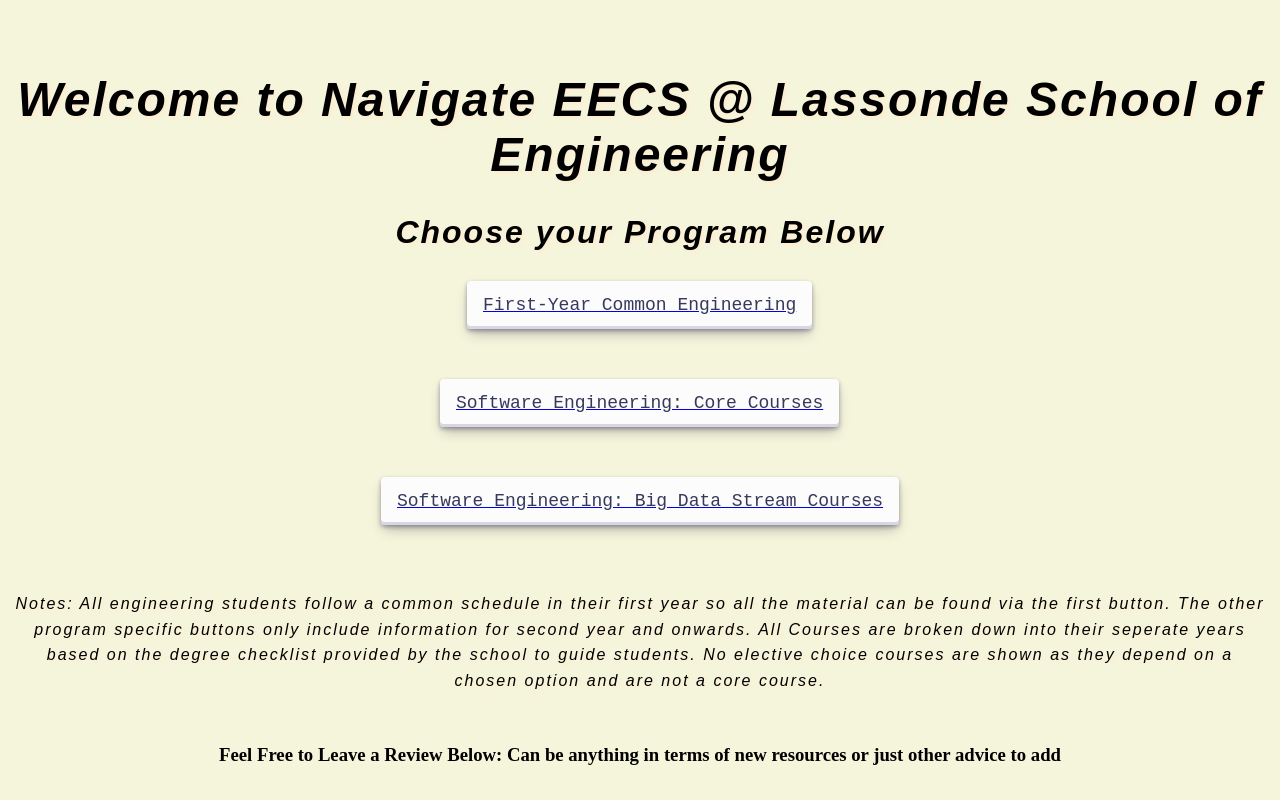
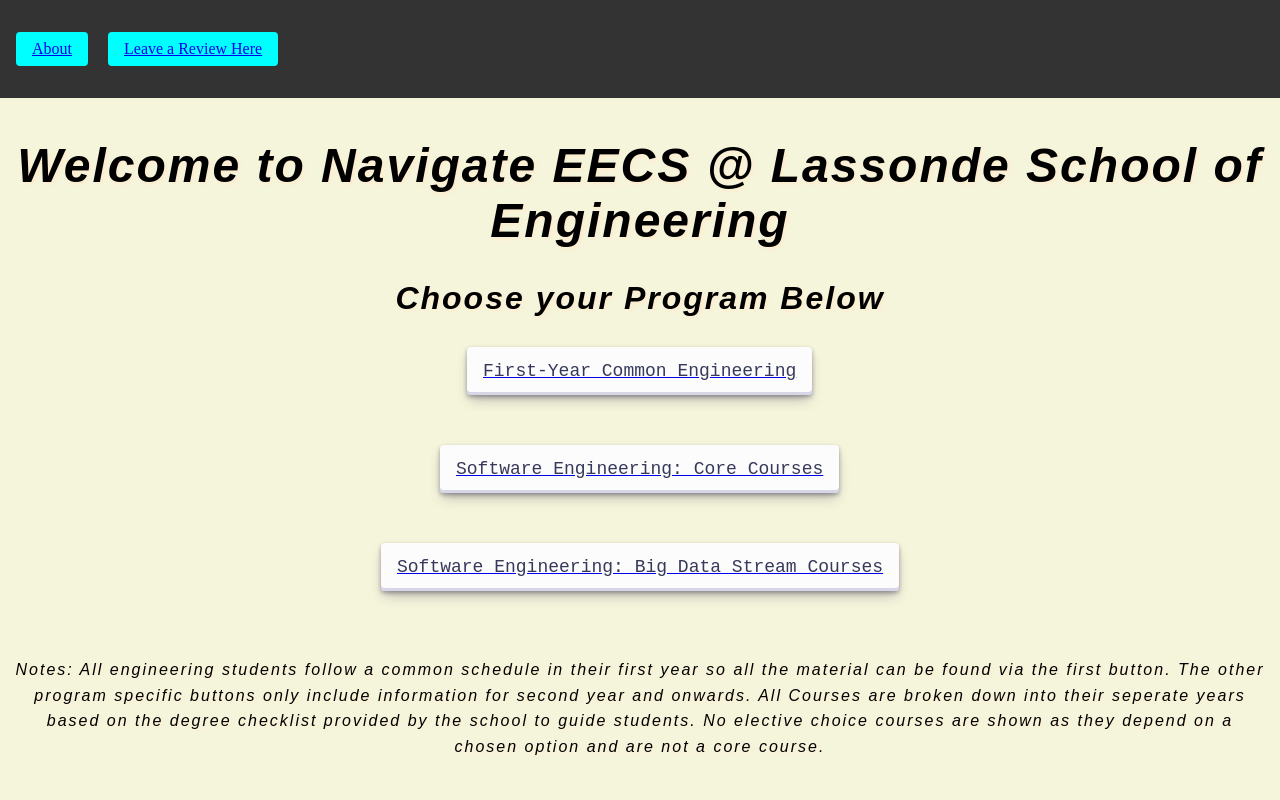
Before and after one commit to dakshp13/Navigate-EECS-Lassonde, a React (Vite) app in the folder react-folder/: page / in a window 1280 px wide. Shown: the top 800 px of the page. Built offline with nearby package versions, Linux system fonts and the light colour scheme; no server answers.

Commit message:
New Navbar component added

```diff
--- a/react-folder/src/App.jsx
+++ b/react-folder/src/App.jsx
@@ -47,6 +47,7 @@
 import Eecs4411_Eecs4414 from './pages/BigDataStreamCourses/Eecs4411_Eecs4414'
 import Eecs4412 from './pages/BigDataStreamCourses/Eecs4412'
 import Eecs4415 from './pages/BigDataStreamCourses/Eecs4415'
+import About from './pages/About'
 
 
 function App() {
@@ -101,6 +102,7 @@
         <Route path="/EECS 4411 OR EECS 4414" element={<Eecs4411_Eecs4414 />}/>
         <Route path="/EECS 4412" element={<Eecs4412 />}/>
         <Route path="/EECS 4415" element={<Eecs4415 />}/>
+        <Route path="/About" element={<About />}/>
       </Routes>
     </main>
   )
--- /dev/null
+++ b/react-folder/src/components/NavBar.jsx
@@ -0,0 +1,19 @@
+import { Link } from "react-router-dom"
+import "../css/Navbar.css"
+
+
+function NavBar() {
+    return (
+    <nav className="navbar">
+       <Link to="/About" className="nav-link">
+            About
+       </Link>
+       <Link to="/Review" className="nav-link">
+            Leave a Review Here
+       </Link>
+
+    </nav>
+    )
+}
+
+export default NavBar
--- a/react-folder/src/css/Home.css
+++ b/react-folder/src/css/Home.css
@@ -9,7 +9,7 @@
 
 .home{
 
-    padding: 2rem 0;
+    padding: 0rem 0;
     width: 100%;
     box-sizing: border-box;
     height: 100%;
--- /dev/null
+++ b/react-folder/src/css/NavBar.css
@@ -0,0 +1,23 @@
+.navbar {
+  background-color: #333333;
+  padding: 2rem 1rem;
+  display: flex;
+  gap: 20px;
+  align-items: center;
+  flex-direction: row;
+
+
+}
+
+
+.nav-link {
+  font-size: 1rem;
+  padding: 0.5rem 1rem;
+  border-radius: 4px;
+  transition: background-color 0.2s;
+  background-color: aqua;
+}
+
+.nav-link:hover {
+  background-color: rgba(255, 255, 255, 0.1);
+}
--- /dev/null
+++ b/react-folder/src/pages/About.jsx
@@ -0,0 +1,11 @@
+import '../css/About.css'
+
+function About(){
+    return (
+        <>
+            <h1>About and Extra Info Page</h1>
+        </>
+    )
+}
+
+export default About
--- a/react-folder/src/pages/Home.jsx
+++ b/react-folder/src/pages/Home.jsx
@@ -4,6 +4,7 @@
 import { useState } from "react";
 import { db } from "../firebase";
 import { collection, addDoc } from "firebase/firestore";
+import NavBar from '../components/NavBar';
 
 
 
@@ -35,6 +36,7 @@
 
     return (
         <div className="home">
+         <NavBar />
          <h1>Welcome to Navigate EECS @ Lassonde School of Engineering</h1>
          <h2>Choose your Program Below</h2>
          <div className="actions">
```
Also changed, not shown: react-folder/src/css/About.css (added).
